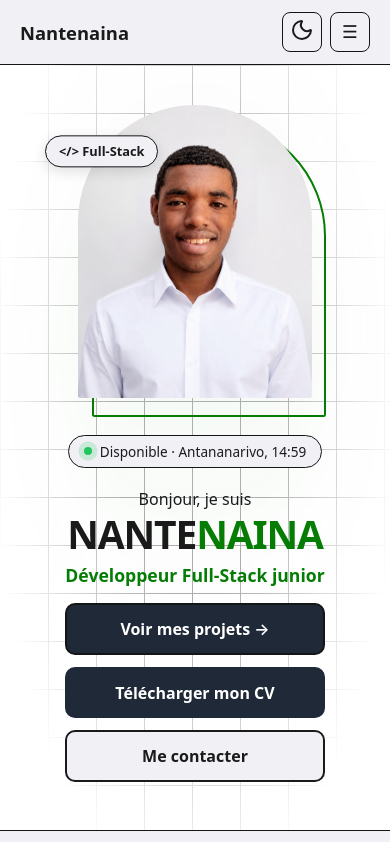
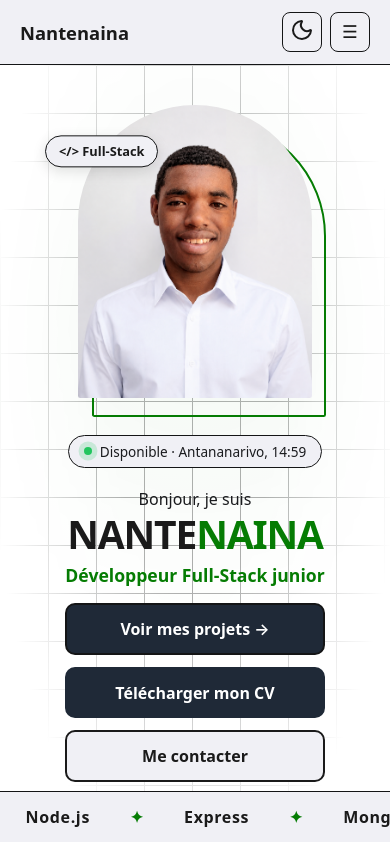
Before and after one commit to Nantenainatatila/NANTENAINA_PORTFOLIO, a React (Vite) app: page / in a window 390 px wide. Shown: the top 842 px of the page. Built offline with nearby package versions, Linux system fonts and the light colour scheme.

Commit message:
MOdification

```diff
--- a/src/components/Hero.css
+++ b/src/components/Hero.css
@@ -3,7 +3,7 @@
   --mx: 50%;
   --my: 30%;
   position: relative;
-  overflow: hidden;
+  overflow: clip; /* clip (pas hidden) : garde le sticky du bandeau fonctionnel */
   padding: 2.5rem 0 0;
 }
 
@@ -163,7 +163,7 @@
 .hero__track span {
   font-weight: 600;
   letter-spacing: 0.04em;
-  color: var(--muted);
+  color: var(--text);
 }
 .hero__track span::after { content: "✦"; margin-left: 2.5rem; color: var(--accent); }
 @keyframes hero-scroll {
@@ -195,6 +195,16 @@
   .hero__buttons { flex-direction: row; flex-wrap: wrap; justify-content: center; }
 }
 
+/* ---------- Téléphone : le bandeau reste collé en bas de l'écran ---------- */
+@media (max-width: 767px) {
+  .hero__marquee {
+    position: sticky;
+    bottom: 0;
+    z-index: 2;
+    margin-top: 2rem;
+  }
+}
+
 /* ---------- Tablette et ordinateur ---------- */
 @media (min-width: 768px) {
   .hero { padding: 5rem 0 0; }
```
